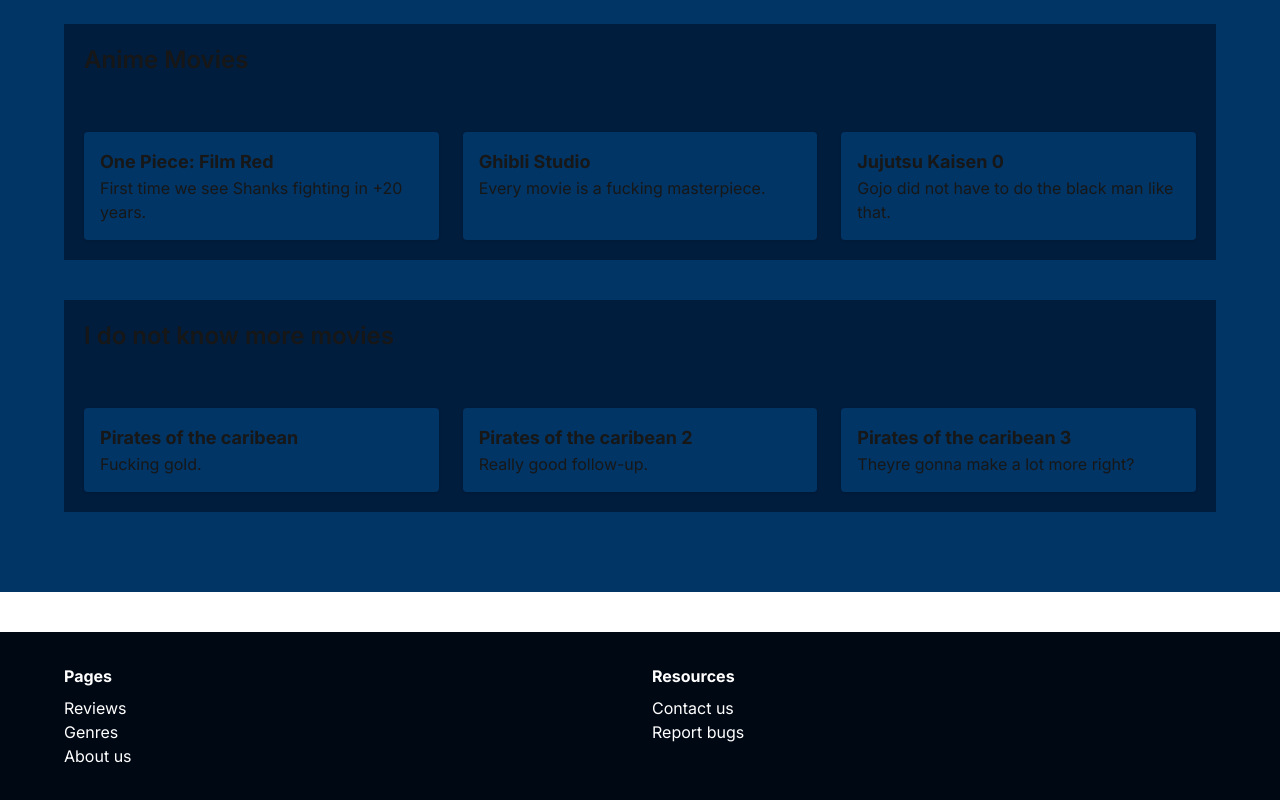
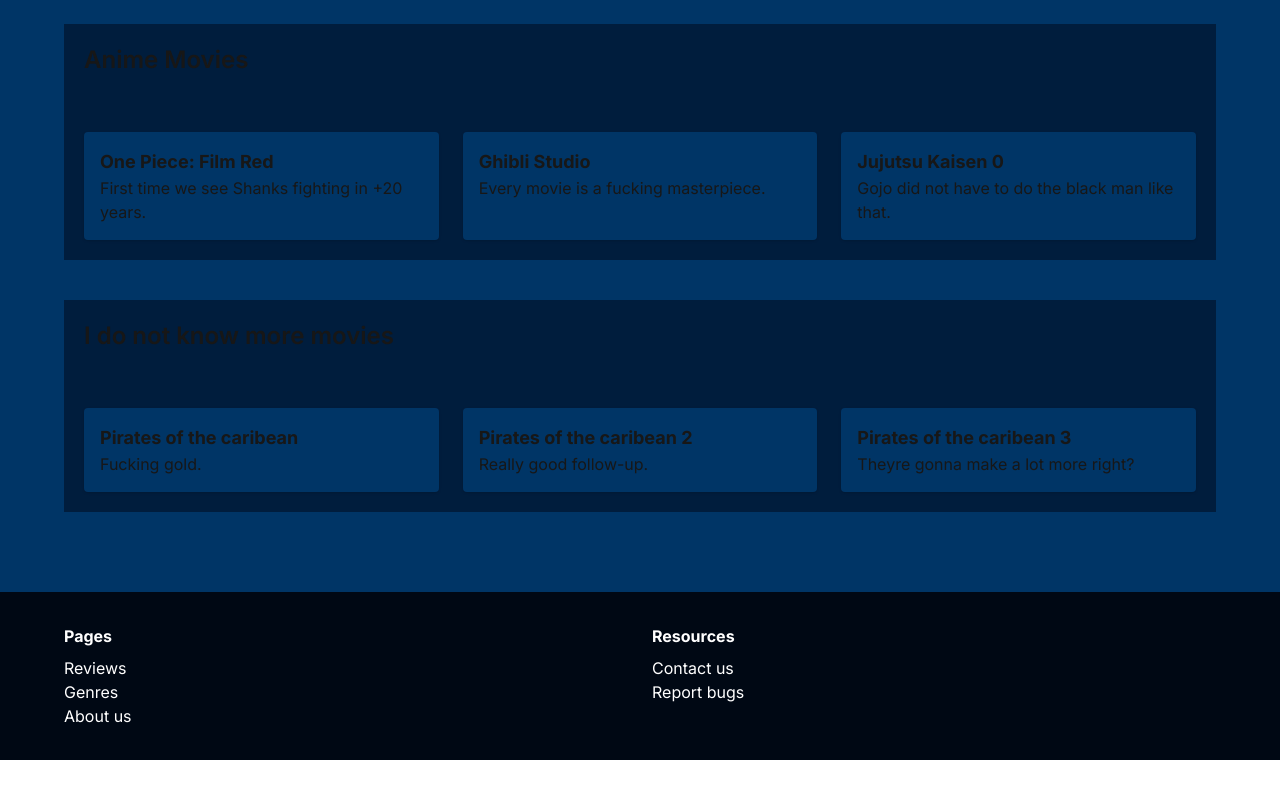
Before and after one commit to BrunoE99/Prog3Project, a Next.js app: page / in a window 1280 px wide. Shown: the part 652-1452 px from the top of the page. After the commit the page ends 1412 px from the top, so only its background shows below. Built offline with nearby package versions, Linux system fonts and the light colour scheme.

Commit message:
Making some CSS changes to make the footer stick to the bottom, adding a 404 page for when accesing an invalid ID

```diff
--- a/components/footer.tsx
+++ b/components/footer.tsx
@@ -1,25 +1,35 @@
-import Link from 'next/link';
+import Link from "next/link";
 
 export default function Footer() {
   return (
-        <footer className="bg-[#000814] text-white px-6 py-8 mt-10">
+    <footer className="bg-[#000814] text-white px-6 py-8">
       <div className="max-w-6xl mx-auto grid grid-cols-2 md:grid-cols-2 gap-6">
         <div>
           <h4 className="font-bold mb-2">Pages</h4>
           <ul>
-                <li><Link href="/reviews">Reviews</Link></li>
-                <li><Link href="/genres">Genres</Link></li>
-                <li><Link href="/about">About us</Link></li>
+            <li>
+              <Link href="/reviews">Reviews</Link>
+            </li>
+            <li>
+              <Link href="/genres">Genres</Link>
+            </li>
+            <li>
+              <Link href="/about">About us</Link>
+            </li>
           </ul>
         </div>
         <div>
           <h4 className="font-bold mb-2">Resources</h4>
           <ul>
-                <li><a href="#">Contact us</a></li>
-                <li><a href="#">Report bugs</a></li>
+            <li>
+              <a href="#">Contact us</a>
+            </li>
+            <li>
+              <a href="#">Report bugs</a>
+            </li>
           </ul>
         </div>
       </div>
     </footer>
-    )
+  );
 }
--- /dev/null
+++ b/components/notFoundPage.tsx
@@ -0,0 +1,8 @@
+export default function NotFoundPage() {
+  return (
+    <div className="flex flex-row justify-center gap-2 items-center text-center h-full mx-auto">
+      <span className="text-6xl p-2">404</span>
+      <span className="p-2">Sorry, this page doesn&apos;t exist</span>
+    </div>
+  );
+}
--- a/src/app/layout.tsx
+++ b/src/app/layout.tsx
@@ -8,7 +8,8 @@
 
 export const metadata: Metadata = {
   title: "Movie Review App",
-  description: "Meet people with similar interests and review your favorite moviews.",
+  description:
+    "Meet people with similar interests and review your favorite moviews.",
 };
 
 export default function RootLayout({
@@ -18,10 +19,16 @@
 }>) {
   return (
     <html lang="en">
-      <body className={`${inter.className} antialiased`}>
-        <header><Navbar /></header>
-        <main>{children}</main>
-        <footer><Footer /></footer>
+      <body
+        className={`${inter.className} antialiased min-h-screen flex flex-col`}
+      >
+        <header>
+          <Navbar />
+        </header>
+        <main className="flex-1 flex flex-col">{children}</main>
+        <footer>
+          <Footer />
+        </footer>
       </body>
     </html>
   );
--- a/src/app/movie/[id]/page.tsx
+++ b/src/app/movie/[id]/page.tsx
@@ -1,11 +1,11 @@
 "use server";
 
-import { getMovie } from "@/app/API/movie/route";
 import {
   MovieInfoSection,
   MovieReviewsSection,
 } from "../../../../components/moviesection";
-import { getFeaturedReviews } from "./actions";
+import NotFoundPage from "../../../../components/notFoundPage";
+import { getFeaturedReviews, getMovieById } from "./actions";
 
 interface MovieComponents {
   id: number;
@@ -73,18 +73,23 @@
 export default async function Movie({ params }: { params: { id: string } }) {
   const { id } = await params;
   const reviews = await getFeaturedReviews(Number(id));
-  const response = await getMovie(Number(id));
-  const movie = response.body;
+  const movie = await getMovieById(Number(id));
 
   return (
-    <div className="bg-[#001d3d] px-0 py-0 md:px-7 md:py-7 w-full mx-auto">
+    <div className="flex flex-col flex-1 bg-[#001d3d] px-0 py-0 md:px-7 md:py-7 w-full mx-auto justify-center">
       <div className="mx-auto w-full md:w-5/6">
+        {movie ? (
+          <>
             <MovieInfoSection {...movie} />
             <MovieReviewsSection
               reviews={reviews}
               id={Number(id)}
               title={movie.nombre}
             />
+          </>
+        ) : (
+          <NotFoundPage />
+        )}
       </div>
     </div>
   );
--- a/src/app/movie/[id]/reviews/page.tsx
+++ b/src/app/movie/[id]/reviews/page.tsx
@@ -5,6 +5,7 @@
   PagedReviews,
   ShortenedMovieInfo,
 } from "../../../../../components/allReviewPage";
+import NotFoundPage from "../../../../../components/notFoundPage";
 
 interface MovieComponents {
   id: number;
@@ -75,9 +76,19 @@
   const reviews: ReviewComponents[] = await getAllReviewsByMovie(Number(id));
 
   return (
-    <div>
-      <ShortenedMovieInfo movie={movie} />
-      <PagedReviews reviews={reviews} title={movie.nombre} />
+    <div
+      className={`flex flex-col flex-1 w-full mx-auto justify-center ${
+        !movie ? "bg-[#001d3d]" : ""
+      }`}
+    >
+      {movie ? (
+        <>
+          <ShortenedMovieInfo movie={movie} />
+          <PagedReviews reviews={reviews} title={movie.nombre} />
+        </>
+      ) : (
+        <NotFoundPage />
+      )}
     </div>
   );
 }
```
Lines whose indentation alone changed are shown as unchanged.
